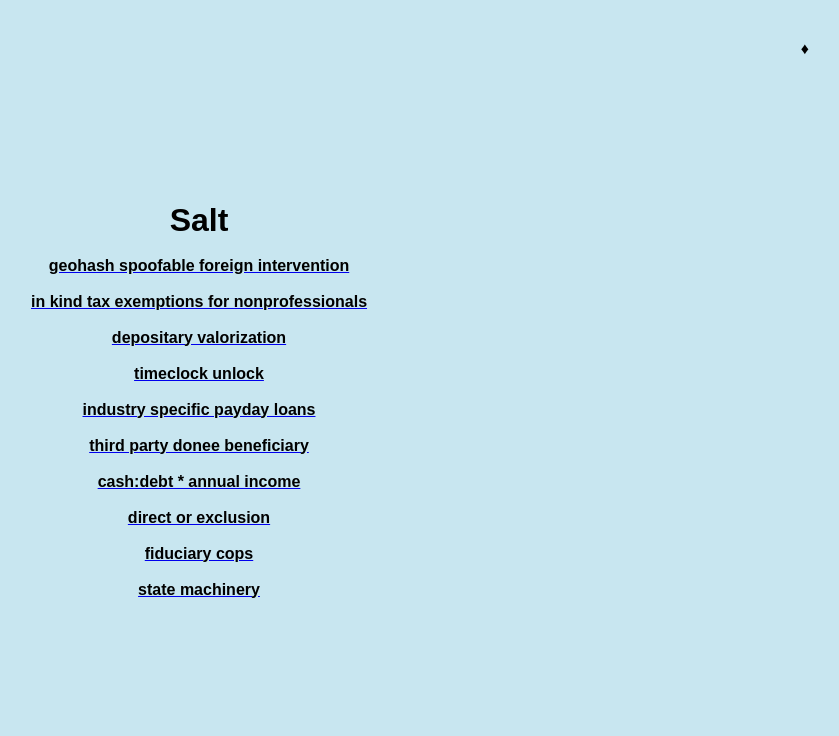
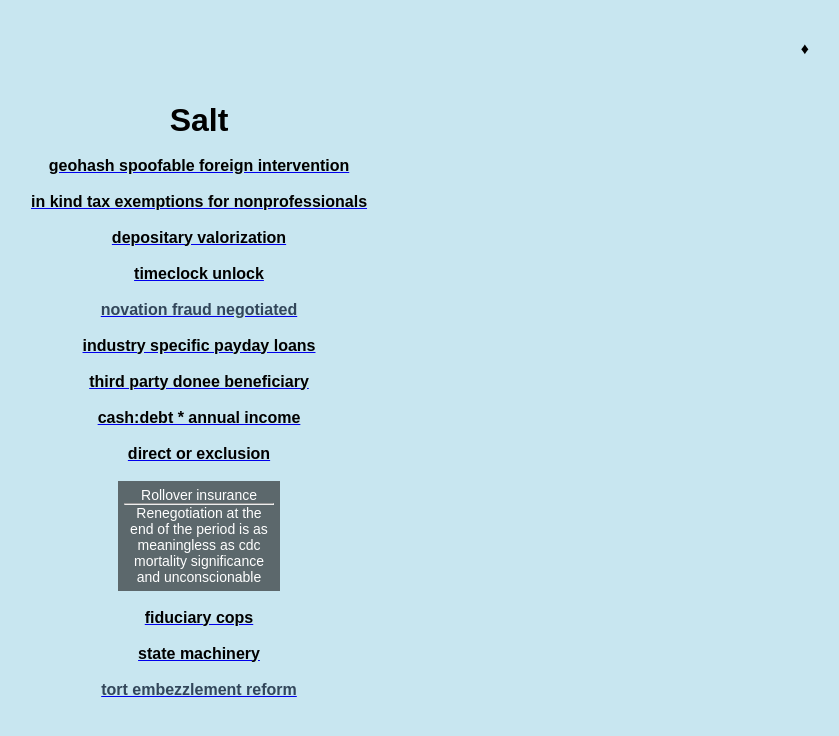
Before and after one commit to NickCarducci/sausage, a React (Create React App) app: page / in a window 1280 px wide. Shown: the top 736 px of the page, without its empty margins (441-1280 px from the left). Built offline with nearby package versions, Linux system fonts and the light colour scheme.

Commit message:
Update SaltBank.js

```diff
--- a/src/SaltBank.js
+++ b/src/SaltBank.js
@@ -14,6 +14,19 @@ class SaltBank extends React.Component {
       return {
         style: {
           color: this.state["hoverin" + n] ? "rgb(50,70,90)" : "black",
+          cursor: "pointer",
+          ...more
+        },
+        onMouseEnter: () => this.setState({ ["hoverin" + n]: true }),
+        onMouseLeave: () => this.setState({ ["hoverin" + n]: false })
+      };
+    };
+    const setting2 = (n, more) => {
+      return {
+        style: {
+          color: this.state["hoverin" + n]
+            ? "rgb(80,100,120)"
+            : "rgb(50,70,90)",
           cursor: "pointer",
           ...more
         },
@@ -46,7 +59,13 @@ class SaltBank extends React.Component {
         >
           &diams;
         </a>
-        <div>
+        <div
+          style={{
+            display: "flex",
+            flexDirection: "column",
+            alignItems: "center"
+          }}
+        >
           <h1 {...setting(0)}>Salt</h1>
           <br />
           <a href="https://truncatedwholesaletax.com">
@@ -65,6 +84,10 @@ class SaltBank extends React.Component {
             <h4 {...setting(4)}>timeclock unlock</h4>
           </a>
           <br />
+          <a href="https://www.quora.com/unanswered/Is-government-not-fining-judges-for-successful-appeals-not-evidence-of-fiduciary-embezzlement">
+            <h4 {...setting2(10)}>novation fraud negotiated</h4>
+          </a>
+          <br />
           <a href="https://maxroyalties.quora.com">
             <h4 {...setting(5)}>industry specific payday loans</h4>
           </a>
@@ -81,12 +104,32 @@ class SaltBank extends React.Component {
             <h4 {...setting(7)}>direct or exclusion</h4>
           </a>
           <br />
+          <div
+            style={{
+              width: "min-content",
+              minWidth: "150px",
+              color: "white",
+              backgroundColor: "rgba(20,20,20,.6)",
+              fontSize: "14px",
+              padding: "6px"
+            }}
+          >
+            Rollover insurance
+            <hr />
+            Renegotiation at the end of the period is as meaningless as cdc
+            mortality significance and unconscionable
+          </div>
+          <br />
           <a href="https://regressivecops.quora.com">
             <h4 {...setting(7)}>fiduciary cops</h4>
           </a>
           <br />
           <a href="https://courttechnology.quora.com">
             <h4 {...setting(7)}>state machinery</h4>
+          </a>
+          <br />
+          <a href="https://www.quora.com/unanswered/Is-government-not-fining-judges-for-successful-appeals-not-evidence-of-fiduciary-embezzlement">
+            <h4 {...setting2(9)}>tort embezzlement reform</h4>
           </a>
         </div>
       </div>
```
